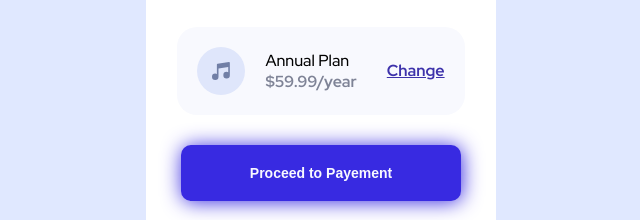
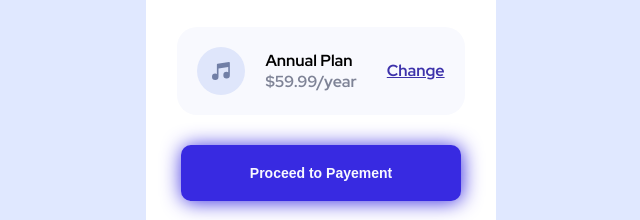
Before and after one commit to joehaddad1000/order-summary-component-main, a plain HTML site: page index.html in a window 1280 px wide. Shown: the part 379-599 px from the top of the page, 319-959 px from the left. Drawn offline with Linux system fonts and the light colour scheme.

Commit message:
strong tag

```diff
--- a/index.html
+++ b/index.html
@@ -34,7 +34,7 @@
 
         <section>
           <div id="Annual-color">
-            Annual Plan
+            <strong>Annual Plan</strong>
           </div>
           <div id="price-color">
             $59.99/year
```
